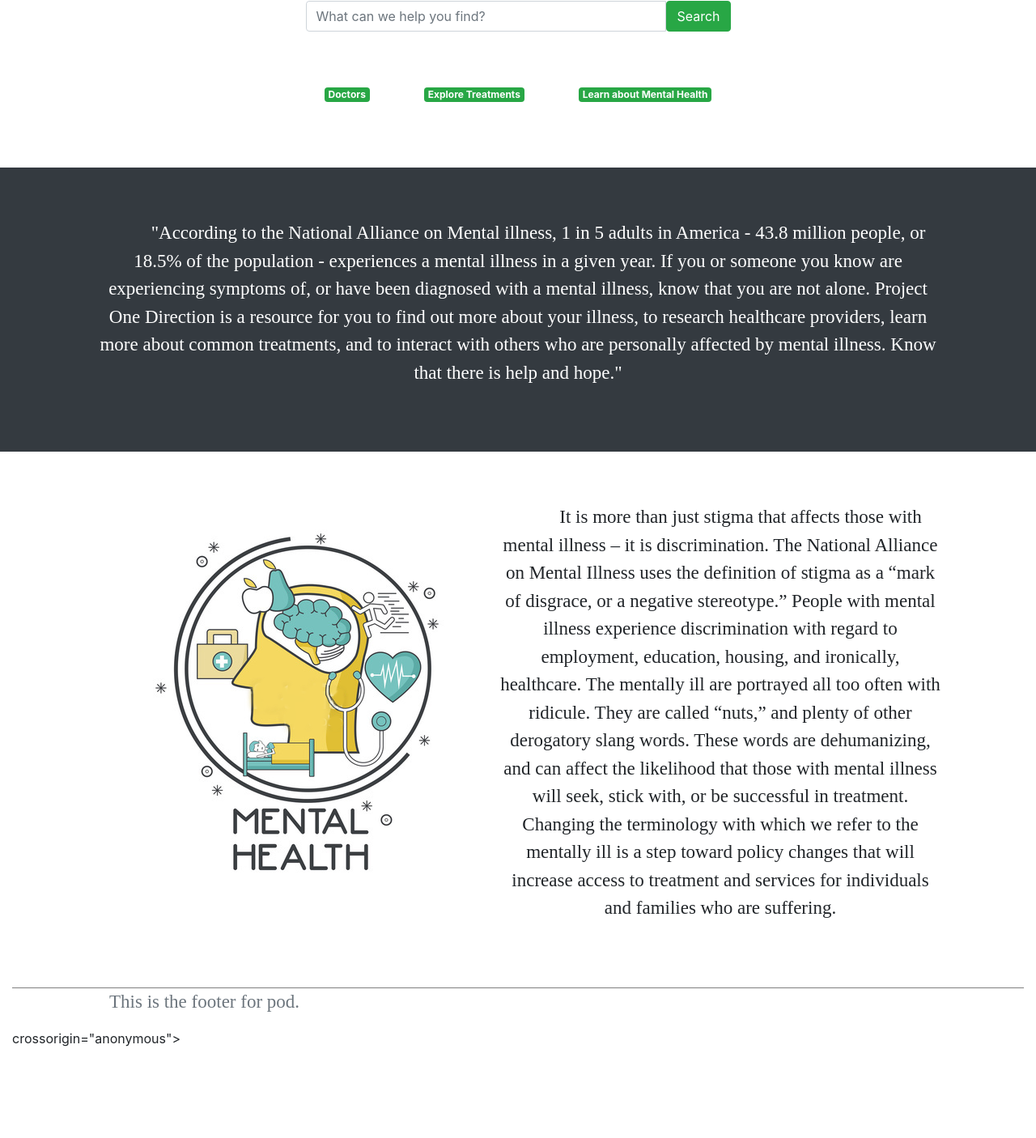
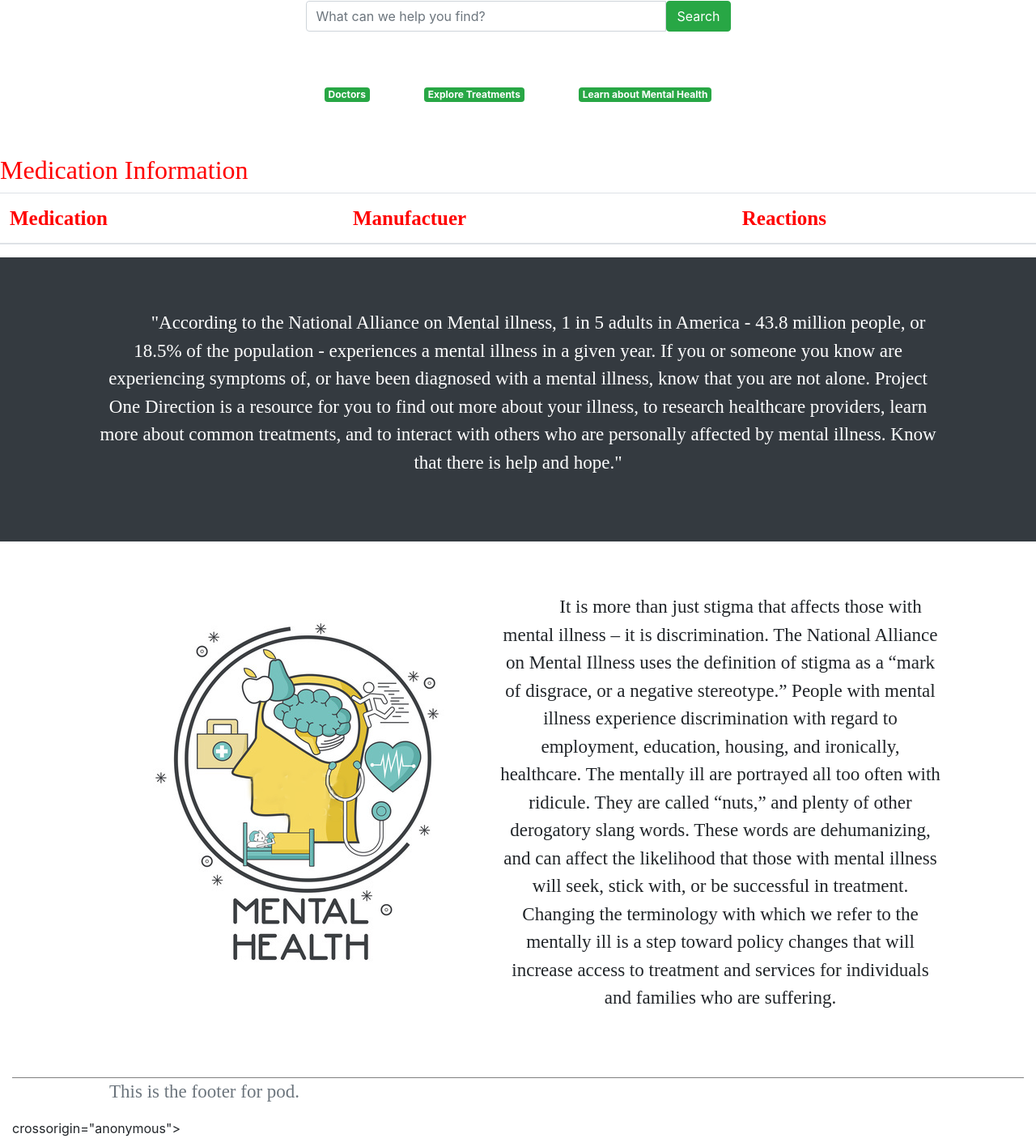
Before and after one commit to thomasfitzer/C9oneDirection, a PHP site: page /html/index.html in a window 1280 px wide. Shown: the part 323-1729 px from the top of the page at 81% size. Before the commit the page ends 1616 px from the top, so only its background shows below. Run offline with PHP 8.4, Linux system fonts and the light colour scheme; lists and menus that the app fills with data are empty.

Commit message:
updated results on index table

```diff
--- a/assets/css/style.css
+++ b/assets/css/style.css
@@ -135,3 +135,8 @@
 #container {
     color: var(--blue);
   }
+  .drug{
+      font-size: 25px;
+      color: red;
+      font-family: 'Times New Roman', Times, serif
+  }
--- a/html/index.html
+++ b/html/index.html
@@ -92,10 +92,19 @@
     </div>
     </div>
     <!-- Spot to dump info & drug facts from serach -->
-    <div class="container">
-        <div class="row">
+    <div class="drug">
+            <h2>Medication Information</h2>
+        <div class="row drug">
             <div class='col-lg-12'>
                 <table class ="table">
+                        <thead>
+                                <tr>
+
+                                  <th scope="col">Medication</th>
+                                  <th scope="col">Manufactuer</th>
+                                  <th scope="col">Reactions</th>
+                                </tr>
+                              </thead>
                     <tbody class="table tbody">
 
                     </tbody>
```
